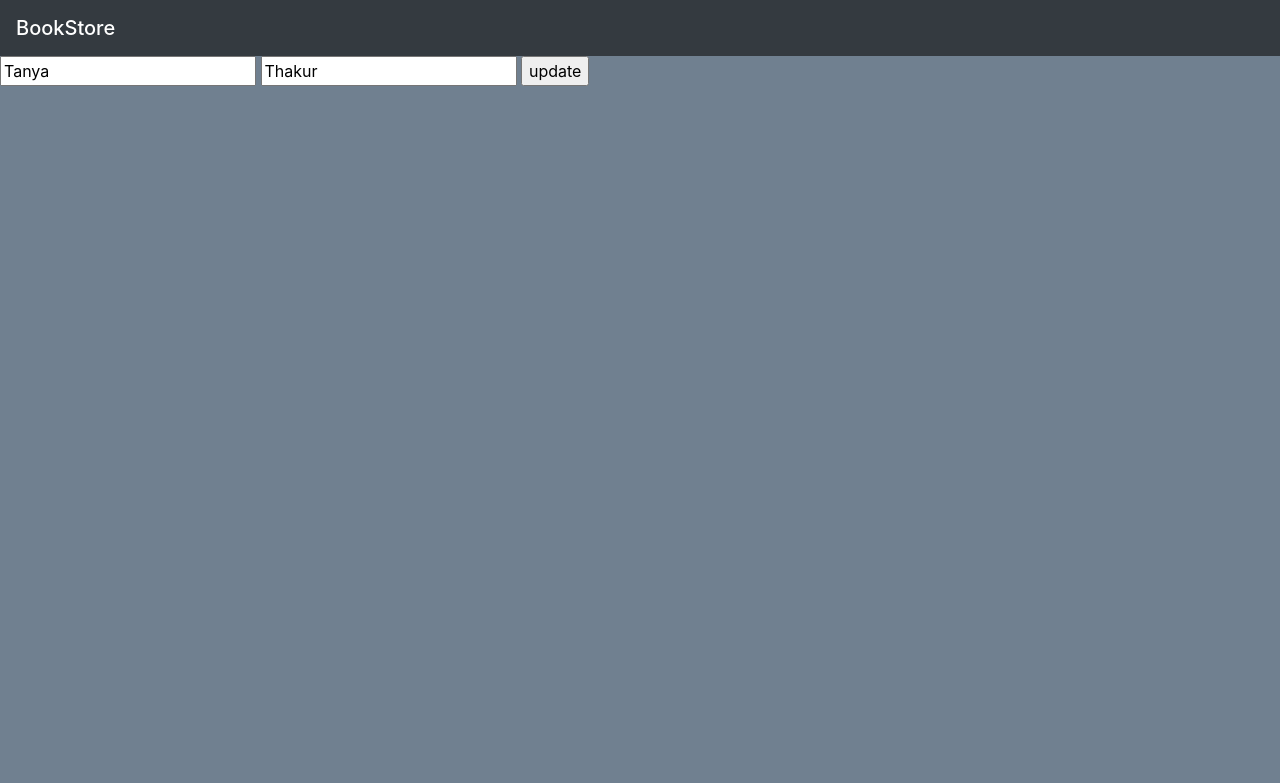
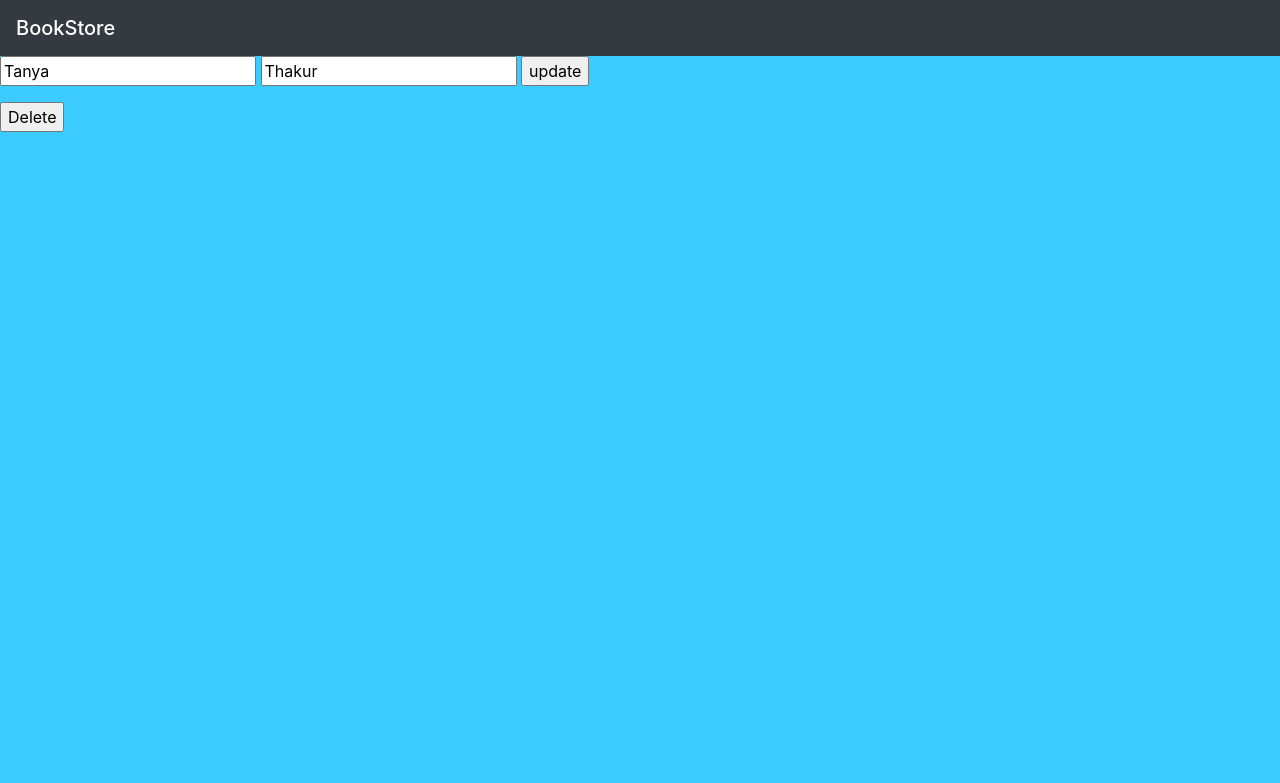
Before and after one commit to tanya1019/Flask, a Flask app: page /updatebooks in a window 1280 px wide. Shown: the top 783 px of the page. Run offline with Flask 2, Linux system fonts and the light colour scheme; data comes from the database, SQL or seed files in the repository; both versions use the stored data as it was after the commit; some libraries are stand-ins or nearby versions.

Commit message:
ADDED delete functionality

```diff
--- a/BookStore/app.py
+++ b/BookStore/app.py
@@ -19,7 +19,7 @@ class Book(db.Model):
     author = db.Column(db.String(100), nullable=False)
 
 
-@app.route('/')
+@app.route('/index')
 def index():
     return render_template('index.html')
 
@@ -40,6 +40,14 @@ def updatebooks():
     books = Book.query.all()
     return render_template('updatebook.html', books=books)
 
+@app.route('/delete', methods = ['POST'])
+def delete():
+    name = request.form['name']
+    book = Book.query.filter_by(name = name).first()
+    db.session.delete(book)
+    db.session.commit()
+    return redirect('/books')
+
 
 @app.route('/addbook')
 def addbook():
--- a/BookStore/static/style.css
+++ b/BookStore/static/style.css
@@ -1,3 +1,3 @@
 body {
-  background-color: slategray;
+  background-color: rgb(60, 203, 255);
 }
--- a/BookStore/templates/book.html
+++ b/BookStore/templates/book.html
@@ -14,7 +14,7 @@
                     <div class="card-body">
                       <h5 class="card-title">{{book.name}}</h5>
                       <p class="card-text"> {{book.author}}</p>
-                      <a href="#" class="btn btn-primary">View Book</a>
+                      <a href="#" class="btn btn-danger">View Book</a>
                     </div>
                   </div>
             </div>
--- a/BookStore/templates/updatebook.html
+++ b/BookStore/templates/updatebook.html
@@ -7,5 +7,11 @@
     <input type= "text" value = "{{book.author}}" name = 'newauthor'>
     <input type = 'submit' value = 'update'>
 </form>
+
+<form action = '\delete' method="POST">
+    <input type = 'hidden' value = '{{book.name}}' name = 'name'>
+    <input type = 'submit' value = 'Delete'>
+</form>
+
 {% endfor %}
 {% endblock %}
```
Also changed, not shown: BookStore/demo.py (added), BookStore/mydatabase.db.
